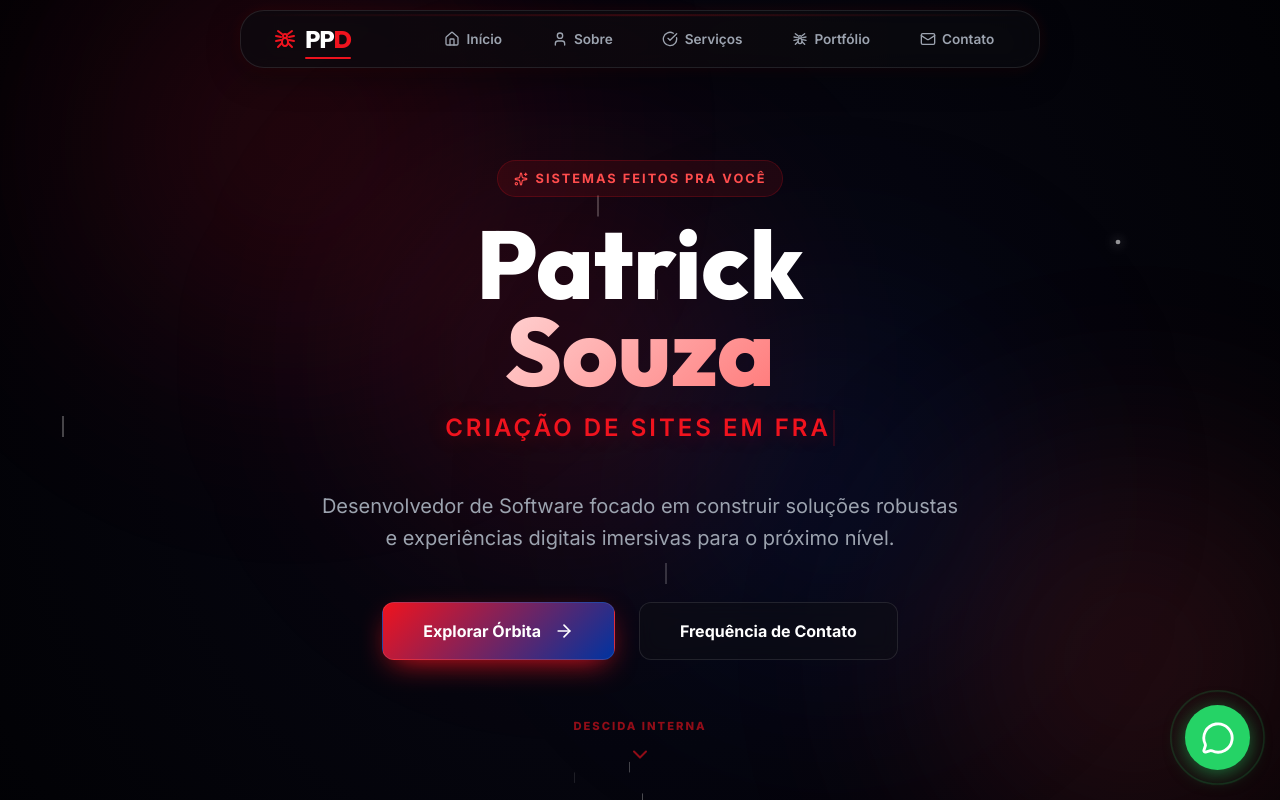
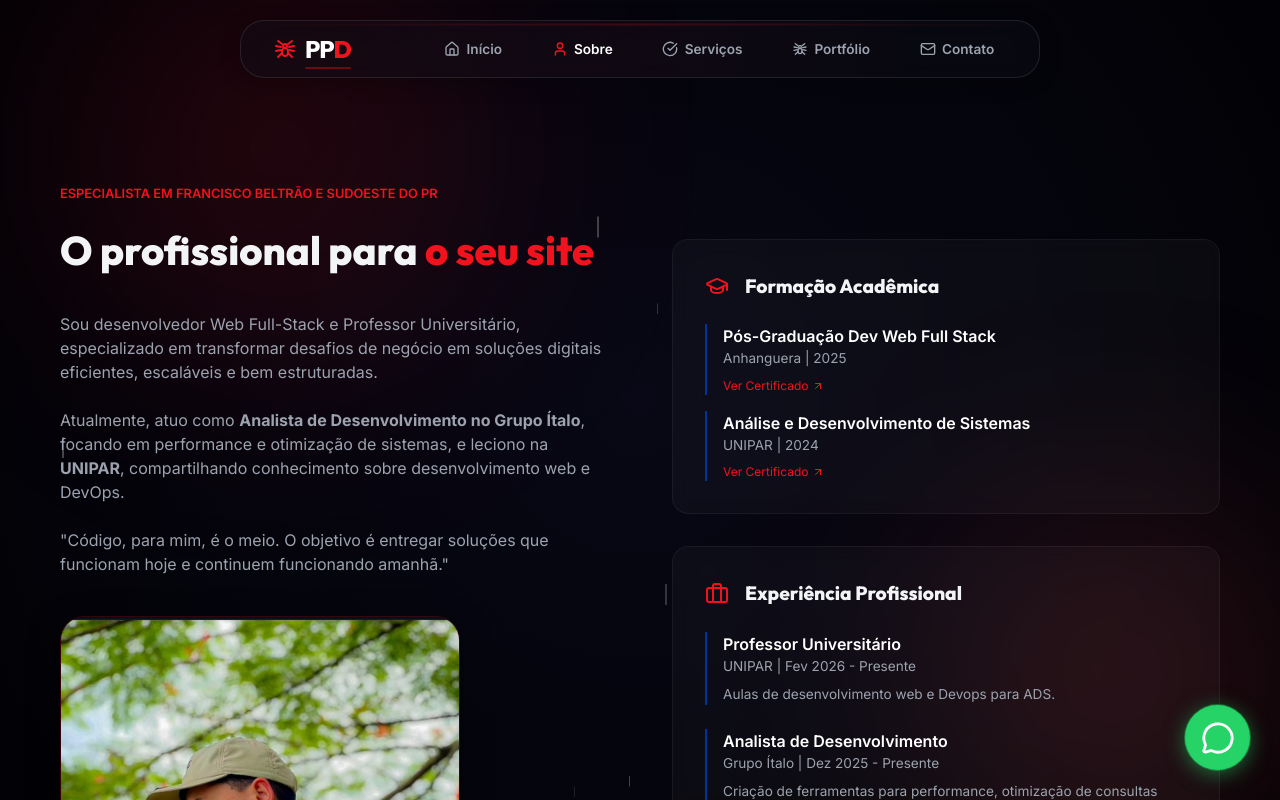
Before and after one commit to PatrickItalo-git/psdeveloper, a React (Vite) app: page /sobre in a window 1280 px wide. Shown: the top 800 px of the page. Built offline with nearby package versions, Linux system fonts and the light colour scheme.

Commit message:
refatoração

```diff
--- a/package.json
+++ b/package.json
@@ -16,6 +16,7 @@
     "lucide-react": "^0.577.0",
     "react": "^19.2.4",
     "react-dom": "^19.2.4",
+    "react-router-dom": "^7.13.2",
     "typescript": "^5.9.3",
     "vite": "^8.0.0"
   }
--- a/src/App.jsx
+++ b/src/App.jsx
@@ -1,33 +1,27 @@
-import { motion } from 'framer-motion';
+import { BrowserRouter as Router, Routes, Route } from 'react-router-dom';
 import Navbar from './components/Navbar.jsx';
-import Hero from './components/Hero.jsx';
-import Services from './components/Services.jsx';
-import Portfolio from './components/Portfolio.jsx';
-import About from './components/About.jsx';
-import Tech from './components/Tech.jsx';
 import Footer from './components/Footer.jsx';
-import CurrentRoles from './components/CurrentRoles.jsx';
 import Cursor from './components/Cursor.jsx';
 import WhatsAppButton from './components/WhatsAppButton.jsx';
 import Starfield from './components/Starfield.jsx';
+import Home from './pages/Home.jsx';
+import AboutPage from './pages/AboutPage.jsx';
 
 function App() {
   return (
+    <Router>
       <div className="portfolio-app">
         <Starfield />
         <Cursor />
         <Navbar />
-      <main>
-        <Hero />
-        <Services />
-        <Portfolio />
-        <About />
-        <CurrentRoles />
-        <Tech />
-      </main>
+        <Routes>
+          <Route path="/" element={<Home />} />
+          <Route path="/sobre" element={<AboutPage />} />
+        </Routes>
         <Footer />
         <WhatsAppButton />
       </div>
+    </Router>
   );
 }
 
--- /dev/null
+++ b/src/components/CallToAction.jsx
@@ -0,0 +1,71 @@
+import { motion } from 'framer-motion';
+import { Rocket, CheckCircle, ArrowRight } from 'lucide-react';
+
+const CallToAction = () => {
+  return (
+    <section id="cta" style={{ padding: '100px 5%', background: 'linear-gradient(to bottom, transparent, rgba(240, 19, 30, 0.05))' }}>
+      <div className="glass" style={{
+        maxWidth: '1000px',
+        margin: '0 auto',
+        padding: '5rem 3rem',
+        textAlign: 'center',
+        position: 'relative',
+        overflow: 'hidden',
+        border: '1px solid rgba(240, 19, 30, 0.2)',
+        boxShadow: '0 0 50px rgba(240, 19, 30, 0.1)'
+      }}>
+        <motion.div
+          initial={{ opacity: 0, scale: 0.9 }}
+          whileInView={{ opacity: 1, scale: 1 }}
+          transition={{ duration: 0.8 }}
+        >
+          <Rocket size={60} style={{ color: 'var(--primary-color)', marginBottom: '2rem' }} />
+          <h2 style={{ fontSize: '3.5rem', fontWeight: 900, color: '#fff', marginBottom: '1.5rem', lineHeight: 1.1 }}>
+            Dê o Próximo Passo na <br/> <span style={{ color: 'var(--primary-color)' }}>Evolução do seu Negócio</span>
+          </h2>
+          <p style={{ color: 'var(--text-secondary)', fontSize: '1.25rem', marginBottom: '3rem', maxWidth: '700px', margin: '0 auto 3rem' }}>
+            Não deixe sua presença digital nas mãos de amadores. Tenha um site focado em performance,
+            design de elite e estratégia de vendas em Francisco Beltrão.
+          </p>
+
+          <div style={{ display: 'flex', justifyContent: 'center', flexWrap: 'wrap', gap: '1.5rem', marginBottom: '4rem' }}>
+            <div style={{ display: 'flex', alignItems: 'center', gap: '0.5rem', color: '#fff', fontWeight: 600 }}>
+              <CheckCircle size={20} color="var(--primary-color)" /> Entrega Ágil
+            </div>
+            <div style={{ display: 'flex', alignItems: 'center', gap: '0.5rem', color: '#fff', fontWeight: 600 }}>
+              <CheckCircle size={20} color="var(--primary-color)" /> SEO Local Beltrão
+            </div>
+            <div style={{ display: 'flex', alignItems: 'center', gap: '0.5rem', color: '#fff', fontWeight: 600 }}>
+              <CheckCircle size={20} color="var(--primary-color)" /> Suporte 24/7
+            </div>
+          </div>
+
+          <motion.a
+            href="https://wa.me/5546999011726"
+            target="_blank"
+            rel="noreferrer"
+            whileHover={{ scale: 1.05, boxShadow: '0 0 30px var(--primary-glow)' }}
+            whileTap={{ scale: 0.95 }}
+            style={{
+              display: 'inline-flex',
+              alignItems: 'center',
+              gap: '1rem',
+              padding: '1.5rem 4rem',
+              background: 'var(--primary-color)',
+              color: '#fff',
+              fontSize: '1.2rem',
+              fontWeight: 800,
+              borderRadius: '16px',
+              textDecoration: 'none',
+              boxShadow: '0 10px 40px -10px var(--primary-color)'
+            }}
+          >
+            QUERO MEU SITE AGORA <ArrowRight size={22} />
+          </motion.a>
+        </motion.div>
+      </div>
+    </section>
+  );
+};
+
+export default CallToAction;
--- a/src/components/Navbar.jsx
+++ b/src/components/Navbar.jsx
@@ -1,10 +1,12 @@
 import { motion, useScroll, useTransform } from 'framer-motion';
-import { Home, User, CheckCircle, Mail, RotateCw } from 'lucide-react';
+import { Home, User, CheckCircle, Mail } from 'lucide-react';
+import { Link, useLocation } from 'react-router-dom';
 import SpiderIcon from './SpiderIcon.jsx';
 import { useState, useEffect } from 'react';
 
 const Navbar = () => {
   const { scrollY } = useScroll();
+  const location = useLocation();
   const [isScrolled, setIsScrolled] = useState(false);
   const [hoveredLink, setHoveredLink] = useState(null);
   const [windowWidth, setWindowWidth] = useState(typeof window !== 'undefined' ? window.innerWidth : 1200);
@@ -14,7 +16,6 @@ const Navbar = () => {
     window.addEventListener('resize', handleResize);
 
     const scrollUnsubscribe = scrollY.on("change", (latest) => {
-      // Throttled scroll check
       if (Math.abs(latest - (isScrolled ? 51 : 0)) > 20) {
         setIsScrolled(latest > 50);
       }
@@ -24,16 +25,16 @@ const Navbar = () => {
       window.removeEventListener('resize', handleResize);
       scrollUnsubscribe();
     };
-  }, [scrollY]);
+  }, [scrollY, isScrolled]);
 
   const isMobile = windowWidth < 768;
 
   const navLinks = [
-    { name: 'Início', href: '#inicio', icon: Home },
-    { name: 'Sobre', href: '#sobre', icon: User },
-    { name: 'Serviços', href: '#servicos', icon: CheckCircle },
-    { name: 'Portfólio', href: '#portfolio', icon: SpiderIcon },
-    { name: 'Contato', href: '#contato', icon: Mail },
+    { name: 'Início', href: '/', icon: Home },
+    { name: 'Sobre', href: '/sobre', icon: User },
+    { name: 'Serviços', href: '/#servicos', icon: CheckCircle },
+    { name: 'Portfólio', href: '/#portfolio', icon: SpiderIcon },
+    { name: 'Contato', href: '/#contato', icon: Mail },
   ];
 
   return (
@@ -97,6 +98,7 @@ const Navbar = () => {
           }}
         />
 
+        <Link to="/" style={{ textDecoration: 'none' }}>
           <motion.div
             whileHover={{ scale: 1.05 }}
             style={{
@@ -127,16 +129,17 @@ const Navbar = () => {
               />
             </span>
           </motion.div>
+        </Link>
 
         <div style={{ display: 'flex', gap: '1.5rem', alignItems: 'center', position: 'relative' }}>
           {navLinks.map((link, idx) => (
-            <motion.a
+            <Link
               key={link.name}
-              href={link.href}
+              to={link.href}
               onMouseEnter={() => setHoveredLink(link.name)}
               onMouseLeave={() => setHoveredLink(null)}
               style={{
-                color: hoveredLink === link.name ? '#fff' : 'var(--text-secondary)',
+                color: (location.pathname === link.href || (link.href.startsWith('/#') && location.pathname === '/')) ? '#fff' : 'var(--text-secondary)',
                 fontSize: '0.85rem',
                 fontWeight: 600,
                 display: 'flex',
@@ -146,11 +149,12 @@ const Navbar = () => {
                 borderRadius: '12px',
                 transition: 'all 0.3s ease',
                 position: 'relative',
-                zIndex: 1
+                zIndex: 1,
+                textDecoration: 'none'
               }}
             >
               <link.icon size={16} style={{
-                color: hoveredLink === link.name ? 'var(--primary-color)' : 'inherit',
+                color: (hoveredLink === link.name || location.pathname === link.href) ? 'var(--primary-color)' : 'inherit',
                 transition: 'color 0.3s'
               }} />
               <span className="nav-text">{link.name}</span>
@@ -169,7 +173,7 @@ const Navbar = () => {
                   transition={{ type: 'spring', bounce: 0.2, duration: 0.6 }}
                 />
               )}
-            </motion.a>
+            </Link>
           ))}
         </div>
       </motion.nav>
--- /dev/null
+++ b/src/pages/AboutPage.jsx
@@ -0,0 +1,18 @@
+import { motion } from 'framer-motion';
+import About from '../components/About.jsx';
+import CurrentRoles from '../components/CurrentRoles.jsx';
+import Tech from '../components/Tech.jsx';
+
+const AboutPage = () => {
+  return (
+    <main style={{ paddingTop: '100px' }}>
+      <About />
+      <CurrentRoles />
+      <div style={{ marginTop: '4rem' }}>
+        <Tech />
+      </div>
+    </main>
+  );
+};
+
+export default AboutPage;
--- /dev/null
+++ b/src/pages/Home.jsx
@@ -0,0 +1,20 @@
+import { motion } from 'framer-motion';
+import Hero from '../components/Hero.jsx';
+import Services from '../components/Services.jsx';
+import Portfolio from '../components/Portfolio.jsx';
+import Tech from '../components/Tech.jsx';
+import CallToAction from '../components/CallToAction.jsx';
+
+const Home = () => {
+  return (
+    <main>
+      <Hero />
+      <Services />
+      <Portfolio />
+      <Tech />
+      <CallToAction />
+    </main>
+  );
+};
+
+export default Home;
```
Also changed, not shown: 1 other file (tests, documents, lock files or other folders). Lines whose indentation alone changed are shown as unchanged.
